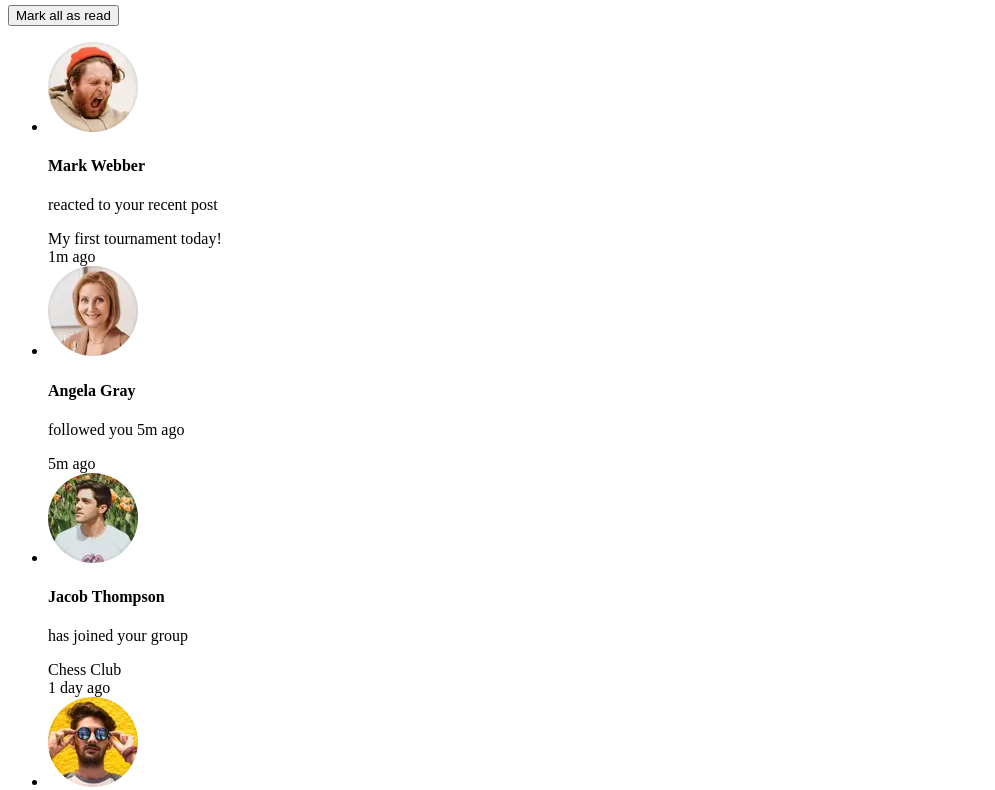
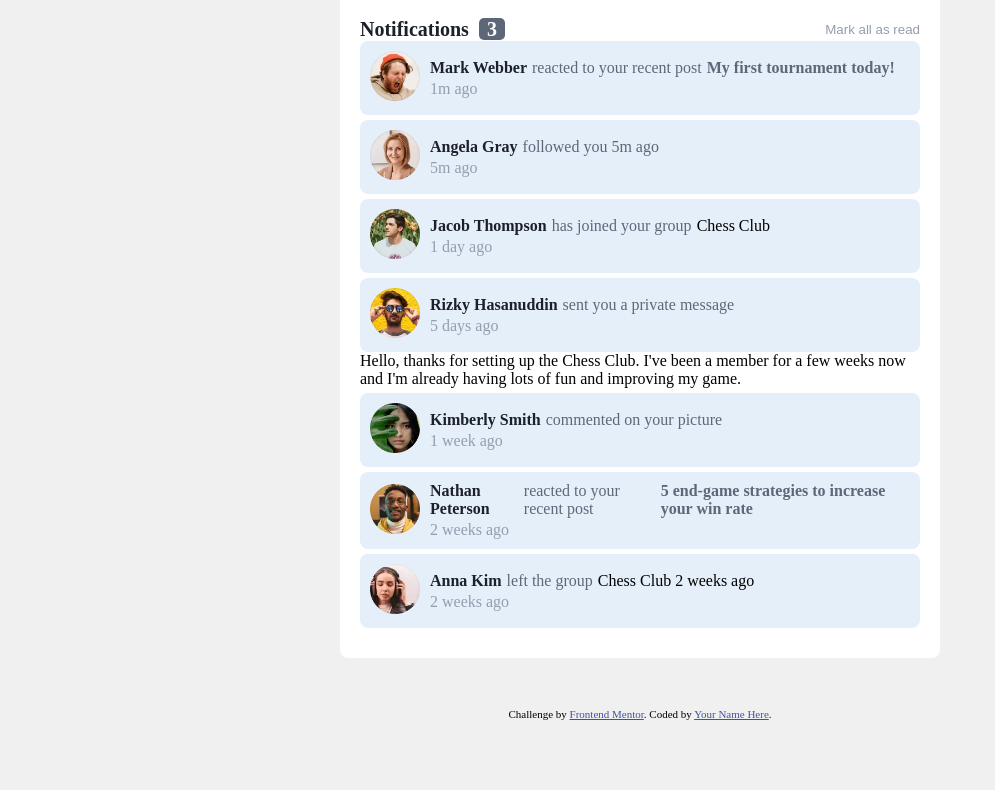
Before and after one commit to fr-javohir/notifications-page, a plain HTML site: page index.html in a window 1280 px wide. Shown: the part 62-852 px from the top of the page, without its empty margins (0-995 px from the left). After the commit the page ends 800 px from the top, so only its background shows below. Drawn offline with Linux system fonts and the light colour scheme.

Commit message:
frontendmentor task

```diff
--- /dev/null
+++ b/assets/css/style.css
@@ -0,0 +1,95 @@
+*{
+    margin: 0;
+    padding: 0;
+    box-sizing: border-box;
+}
+html{
+    font-size: 10px;
+}
+body{
+    font-size: 1.6rem;
+    background-color: #f0f0f0;
+}
+ul{
+    list-style: none;
+}
+.btn{
+    cursor: grab;
+    outline: none;
+}
+.wrapper{
+    max-width: 1440px;
+    display: flex;
+    align-items: center;
+    justify-content: center;
+    padding-block: 5rem;
+}
+.content{
+    background-color: #fff;
+    width: 100%;
+    max-width: 60rem;
+    margin: auto;
+    padding: 3rem 2rem;
+    border-radius: .8rem;
+}
+.header{
+    display: flex;
+    align-items: center;
+    justify-content: space-between
+}
+.header__title{
+    font-size: 2rem;
+    color:hsl(224, 21%, 14%);
+}
+.header__title span{
+    background-color:  hsl(219, 12%, 42%);
+    color: #fff;
+    font-weight: 800;
+    padding: 0 .8rem;
+    border-radius: .5rem;
+    margin-left: 0.5rem;
+}
+.btn-transparent{
+    border:0;
+    background-color: transparent;
+    color: hsl(219, 14%, 63%);
+}
+.notification__list{
+    display: grid;
+    gap: .5rem;
+
+}
+.notification__item{
+    padding: 1rem;
+    border-radius: .8rem;
+    display: flex;
+    align-items: center;
+    gap: 1rem;
+    background-color: hsl(211, 68%, 94%);
+}
+.notification__info{
+    display: flex;
+    align-items: center;
+    gap: 0.5rem;
+}
+.notification__data{
+    display: flex;
+    flex-direction: column;
+    gap: 0.3rem;
+}
+.user__img img{
+    width: 5rem;
+}
+.notification__from{
+    color: hsl(224, 21%, 14%);
+}
+.notification__text{
+    color: hsl(219, 12%, 42%);
+}
+.notification__post{
+    color: hsl(219, 12%, 42%);
+    font-weight: 800;
+}
+.notification__time{
+    color: hsl(219, 14%, 63%);
+}
--- a/index.html
+++ b/index.html
@@ -11,6 +11,7 @@
       sizes="32x32"
       href="./images/favicon-32x32.png"
     />
+    <link rel="stylesheet" href="assets/css/style.css">
 
     <title>Frontend Mentor | Notifications page</title>
 
@@ -26,21 +27,22 @@
     </style>
   </head>
   <body>
-    <div class="container">
+    <div class="wrapper">
+    <div class="content">
       <header class="header">
-        <h2 class="__title">Notifications <span class="not-number">3</span></h2>
-        <button class="btn__btn-transparent">Mark all as read</button>
+        <h2 class="header__title">Notifications <span class="not-number">3</span></h2>
+        <button class="btn btn-transparent">Mark all as read</button>
       </header>
       <main>
         <ul class="notification__list">
-          <li class="notifation__item">
+          <li class="notification__item">
             <div class="user__img">
               <img src="assets/images/avatar-mark-webber.webp" alt="mark" />
             </div>
             <div class="notification__data">
               <div class="notification__info">
-                <h4 class="notication__from">Mark Webber</h4>
-                <p class="notifiacion__text">reacted to your recent post</p>
+                <h4 class="notification__from">Mark Webber</h4>
+                <p class="notification__text">reacted to your recent post</p>
                 <span class="notification__post">My first tournament today!</span>
               </div>
               <span class="notification__time">
@@ -48,28 +50,28 @@
               </span>
             </div>
           </li>
-          <li class="notifation__item">
+          <li class="notification__item">
             <div class="user__img">
               <img src="assets/images/avatar-angela-gray.webp" alt="Angela" />
             </div>
             <div class="notification__data">
               <div class="notification__info">
-                <h4 class="notication__from">Angela Gray</h4>
-                <p class="notifiacion__text">followed you 5m ago</p>
+                <h4 class="notification__from">Angela Gray</h4>
+                <p class="notification__text">followed you 5m ago</p>
               </div>
               <span class="notification__time">
                 5m ago
               </span>
             </div>
           </li>
-          <li class="notifation__item">
+          <li class="notification__item">
             <div class="user__img">
               <img src="assets/images/avatar-jacob-thompson.webp" alt="Jacob" />
             </div>
             <div class="notification__data">
               <div class="notification__info">
-                <h4 class="notication__from">Jacob Thompson</h4>
-                <p class="notifiacion__text">has joined your group</p>
+                <h4 class="notification__from">Jacob Thompson</h4>
+                <p class="notification__text">has joined your group</p>
                 <span class="notification__chess">Chess Club</span>
               </div>
               <span class="notification__time">
@@ -77,50 +79,50 @@
               </span>
             </div>
           </li>
-          <li class="noticifation__item-message">
-            <div class="notifation__item">
+          <li class="notification__item-message">
+            <div class="notification__item">
               <div class="user__img">
                 <img src="assets/images/avatar-rizky-hasanuddin.webp" alt="avatar-rizky-hasanuddin" />
               </div>
               <div class="notification__data">
                 <div class="notification__info">
-                  <h4 class="notication__from"> Rizky Hasanuddin</h4>
-                  <p class="notifiacion__text"> sent you a private message</p>
+                  <h4 class="notification__from"> Rizky Hasanuddin</h4>
+                  <p class="notification__text"> sent you a private message</p>
                 </div>
                 <span class="notification__time">
                   5 days ago
                 </span>
               </div>
             </div>
-            <div class="noticication__message">
+            <div class="notification__message">
               <p>
                 Hello, thanks for setting up the Chess Club. I've been a member for a few
                 weeks now and I'm already having lots of fun and improving my game.
               </p>
             </div>
           </li>
-          <li class="notifation__item">
+          <li class="notification__item">
             <div class="user__img">
               <img src="assets/images/avatar-kimberly-smith.webp" alt="Jacob" />
             </div>
             <div class="notification__data">
               <div class="notification__info">
-                <h4 class="notication__from">Kimberly Smith</h4>
-                <p class="notifiacion__text">commented on your picture</p>
+                <h4 class="notification__from">Kimberly Smith</h4>
+                <p class="notification__text">commented on your picture</p>
               </div>
               <span class="notification__time">
                 1 week ago
               </span>
             </div>
           </li>
-          <li class="notifation__item">
+          <li class="notification__item">
             <div class="user__img">
               <img src="assets/images/avatar-nathan-peterson.webp" alt="Jacob" />
             </div>
             <div class="notification__data">
               <div class="notification__info">
-                <h4 class="notication__from">Nathan Peterson</h4>
-                <p class="notifiacion__text">reacted to your recent post</p>
+                <h4 class="notification__from">Nathan Peterson</h4>
+                <p class="notification__text">reacted to your recent post</p>
                 <span class="notification__post">
                   5 end-game strategies to increase your win rate
                 </span>
@@ -130,14 +132,14 @@
               </span>
             </div>
           </li>
-          <li class="notifation__item">
+          <li class="notification__item">
             <div class="user__img">
               <img src="assets/images/avatar-anna-kim.webp" alt="Jacob" />
             </div>
             <div class="notification__data">
               <div class="notification__info">
-                <h4 class="notication__from">Anna Kim</h4>
-                <p class="notifiacion__text">left the group</p>
+                <h4 class="notification__from">Anna Kim</h4>
+                <p class="notification__text">left the group</p>
                 <span class="notification__chess">
                   Chess Club 2 weeks ago
                 </span>
@@ -150,6 +152,8 @@
         </ul>
       </main>
     </div>
+  </div>
+
 
 
 
```
